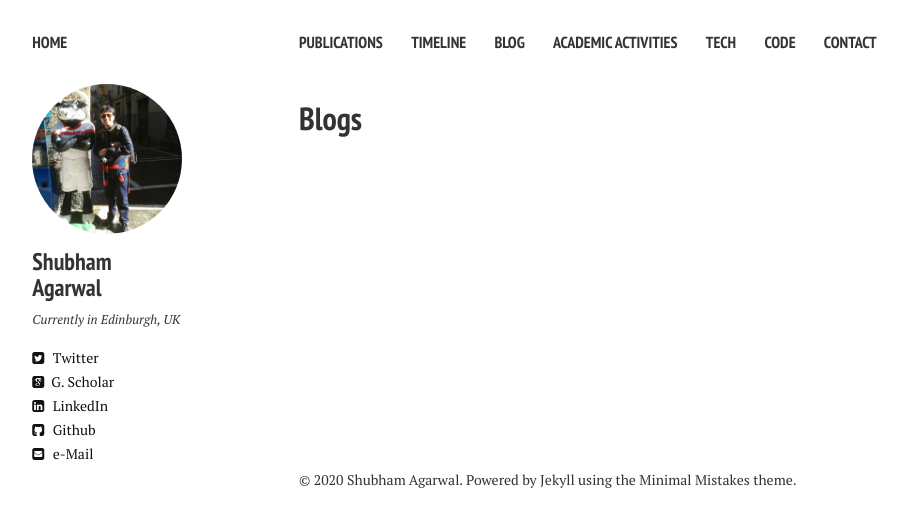
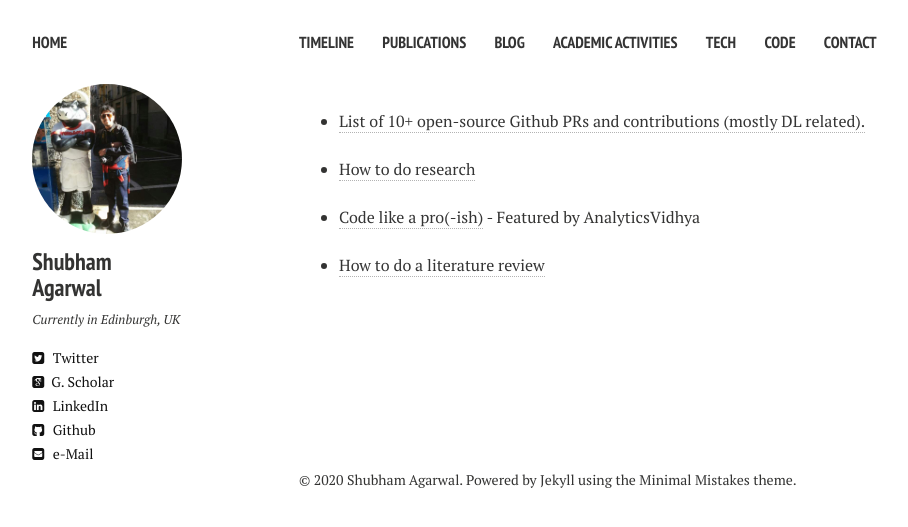
Before and after one commit to shubhamagarwal92/shubhamagarwal92.github.io, a Jekyll site: the page built from blog.md, in a window 1280 px wide. Shown: the top 527 px of the page, without its empty margins (21-929 px from the left). Built offline with Jekyll 4.4.1, drawn with Linux system fonts in a browser that asks for light colours; nearby versions of some CDN libraries; some of the changed lines change nothing that is shown.

Commit message:
blogs and config

```diff
--- a/_config.yml
+++ b/_config.yml
@@ -26,10 +26,10 @@ owner:
 links:
   # - title: Curriculum
   #   url: /cv/
+  - title: Timeline
+    url: /timeline/
   - title: Publications
     url: /publications/
-  - title: Timeline
-    url: /timeline/
   - title: Blog
     url: /blog/
   - title: Academic activities
--- a/blog.md
+++ b/blog.md
@@ -1,7 +1,6 @@
 ---
-layout: post-index
+layout: page
 permalink: /blog/
-title: Blogs
 tags: [blog]
 comments: false
 ---
```
